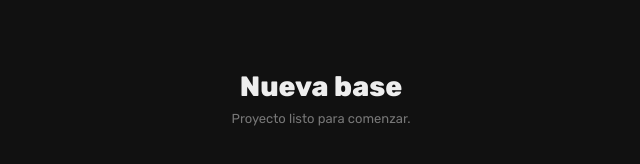
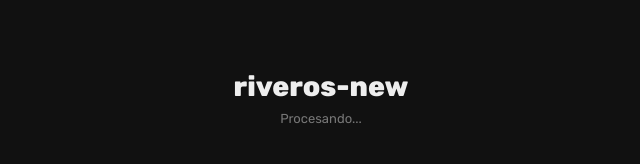
Before and after one commit to dvxjsx-hub/IA-remember-, a website: page public/index.html in a window 1280 px wide. Shown: the part 302-466 px from the top of the page, without its empty margins (319-959 px from the left). Drawn offline with Linux system fonts and the light colour scheme.

Commit message:
Update index.html

```diff
--- a/public/index.html
+++ b/public/index.html
@@ -1 +1 @@
-<!doctype html><html lang="es"><head><meta charset="UTF-8"><meta name="viewport" content="width=device-width,initial-scale=1,viewport-fit=cover"><meta name="theme-color" content="#111"><title>Rivero</title><link rel="preconnect" href="https://fonts.googleapis.com"><link rel="preconnect" href="https://fonts.gstatic.com" crossorigin><link href="https://fonts.googleapis.com/css2?family=Rubik:wght@400;500;600;700;800&display=swap" rel="stylesheet"><style>*{box-sizing:border-box}html,body{margin:0;min-height:100%;background:#111;color:#eee;font-family:Rubik,system-ui,sans-serif}body{min-height:100dvh;display:grid;place-items:center;padding:24px}.app{text-align:center}.title{font-size:28px;font-weight:800}.subtitle{margin-top:8px;color:#777;font-size:13px}</style></head><body><main class="app"><div class="title">Nueva base</div><div class="subtitle">Proyecto listo para comenzar.</div></main></body></html>
+<!doctype html><html lang="es"><head><meta charset="UTF-8"><meta name="viewport" content="width=device-width,initial-scale=1,viewport-fit=cover"><meta name="theme-color" content="#111"><title>riverojsx</title><link rel="preconnect" href="https://fonts.googleapis.com"><link rel="preconnect" href="https://fonts.gstatic.com" crossorigin><link href="https://fonts.googleapis.com/css2?family=Rubik:wght@400;500;600;700;800&display=swap" rel="stylesheet"><style>*{box-sizing:border-box}html,body{margin:0;min-height:100%;background:#111;color:#eee;font-family:Rubik,system-ui,sans-serif}body{min-height:100dvh;display:grid;place-items:center;padding:24px}.app{text-align:center}.title{font-size:28px;font-weight:800}.subtitle{margin-top:8px;color:#777;font-size:13px}</style></head><body><main class="app"><div class="title">riveros-new</div><div class="subtitle">Procesando...</div></main></body></html>
```
